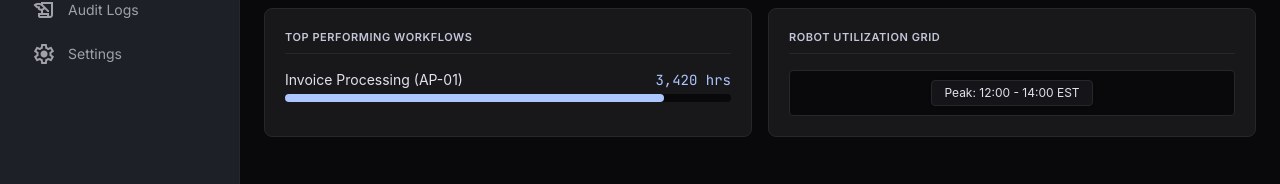
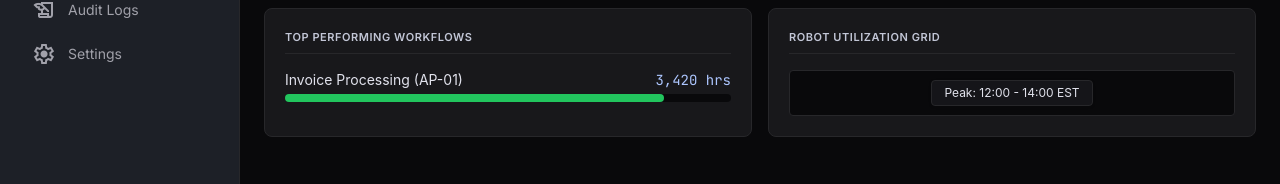
Before and after one commit to shreyas30016/RPA-MONITOR, a React (Vite) app: page /analytics in a window 1280 px wide. Shown: the part 335-519 px from the top of the page. Built offline with nearby package versions, Linux system fonts and the light colour scheme; no server answers.

Commit message:
Fix Analytics workflows progress bar scale and color

```diff
--- a/src/pages/Analytics.tsx
+++ b/src/pages/Analytics.tsx
@@ -35,11 +35,14 @@ export const Analytics = () => {
       const current = workflowMap.get(row.project_name) || 0;
       workflowMap.set(row.project_name, current + (row.employee_hours_saved || 0));
     });
-    const sortedWorkflows = Array.from(workflowMap.entries())
+    const sortedEntries = Array.from(workflowMap.entries())
       .sort((a, b) => b[1] - a[1])
-      .slice(0, 4)
-      .map(entry => {
-        const pct = baseHours > 0 ? Math.round((entry[1] / baseHours) * 100) : 0;
+      .slice(0, 4);
+
+    const maxHours = sortedEntries.length > 0 ? sortedEntries[0][1] : 1;
+
+    const sortedWorkflows = sortedEntries.map(entry => {
+        const pct = Math.round((entry[1] / maxHours) * 100);
         return { name: entry[0], hours: formatNumber(entry[1] * multiplier) + ' hrs', pct };
       });
 
@@ -187,7 +190,7 @@ export const Analytics = () => {
                     <span className="font-data-sm text-data-sm text-primary">{w.hours}</span>
                   </div>
                   <div className="w-full bg-background rounded-full h-2 relative">
-                    <div className="bg-primary h-2 rounded-full transition-all duration-500" style={{ width: `${w.pct}%` }}></div>
+                    <div className="bg-success h-2 rounded-full transition-all duration-500" style={{ width: `${w.pct}%` }}></div>
                     {/* Tooltip on hover */}
                     <div className="absolute -top-7 right-0 bg-surface border border-border px-2 py-0.5 rounded text-[10px] text-on-surface shadow-sm opacity-0 group-hover:opacity-100 transition-opacity pointer-events-none">
                       {w.pct}% utilization
```
